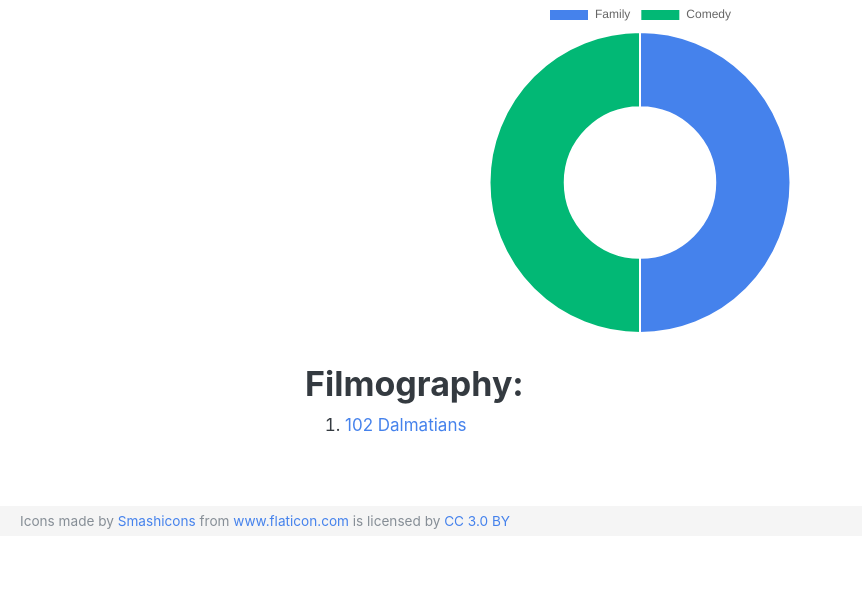
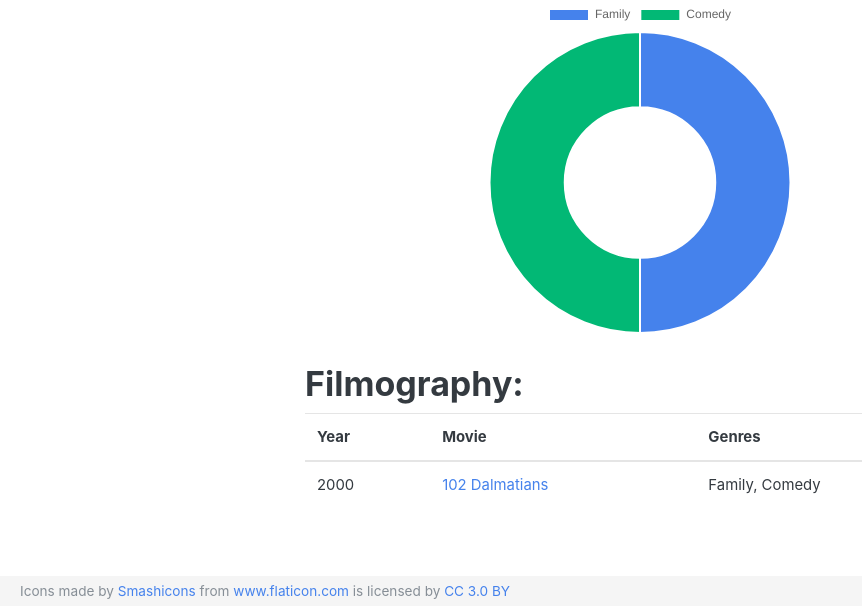
Before and after one commit to stacytao/genredb, a Flask app: page /name/1 in a window 1280 px wide. Shown: the part 275-881 px from the top of the page, without its empty margins (0-862 px from the left). Before the commit the page ends 804 px from the top, so only its background shows below. Run offline with Flask 2, Linux system fonts and the light colour scheme; data comes from the database, SQL or seed files in the repository; some libraries are stand-ins or nearby versions.

Commit message:
Update profile template layout

```diff
--- a/genredb/templates/name/profile.html
+++ b/genredb/templates/name/profile.html
@@ -12,9 +12,34 @@
 
 {% block collection_type %}Filmography{% endblock %}
 {% block collection %}
-    {% for movie in profile.filmography %}
-        <li><a href="/title/{{ movie.title_id }}">{{ movie.title }}</a>
-    {% endfor %}
+    <table class="table table-hover">
+        <thead>
+            <tr>
+                <th scope="col">Year</th>
+                <th scope="col">Movie</th>
+                <th scope="col">Genres</th>
+            </tr>
+        </thead>
+        <tbody>
+        {% for movie in profile.filmography %}
+            <tr>
+                <td>{{ movie.year }}</td>
+                <td>
+                    <a href="/title/{{ movie.title_id }}">{{ movie.title }}</a>
+                </td>
+                <td>
+                {% for genre in movie.genres %}
+                    {% if loop.nextitem is defined %}
+                        {{genre.genre_name}},
+                    {% else %}
+                        {{genre.genre_name}}
+                    {% endif %}
+                {% endfor %}
+                </td>
+            </tr>
+        {% endfor %}
+        </tbody>
+    </table>
 {% endblock %}
 
 {% block edit_profile %}
--- a/genredb/templates/profile.html
+++ b/genredb/templates/profile.html
@@ -21,9 +21,7 @@
     <div class="row">
         <div class="col">
             <h2>{% block collection_type %}{% endblock %}:</h2>
-            <ol>
-                {% block collection %}{% endblock %}
-            </ol>
+            {% block collection %}{% endblock %}
         </div>
     </div>
 {% endblock %}
```
Also changed, not shown: genredb/templates/title/profile.html (+9 -2 lines).
